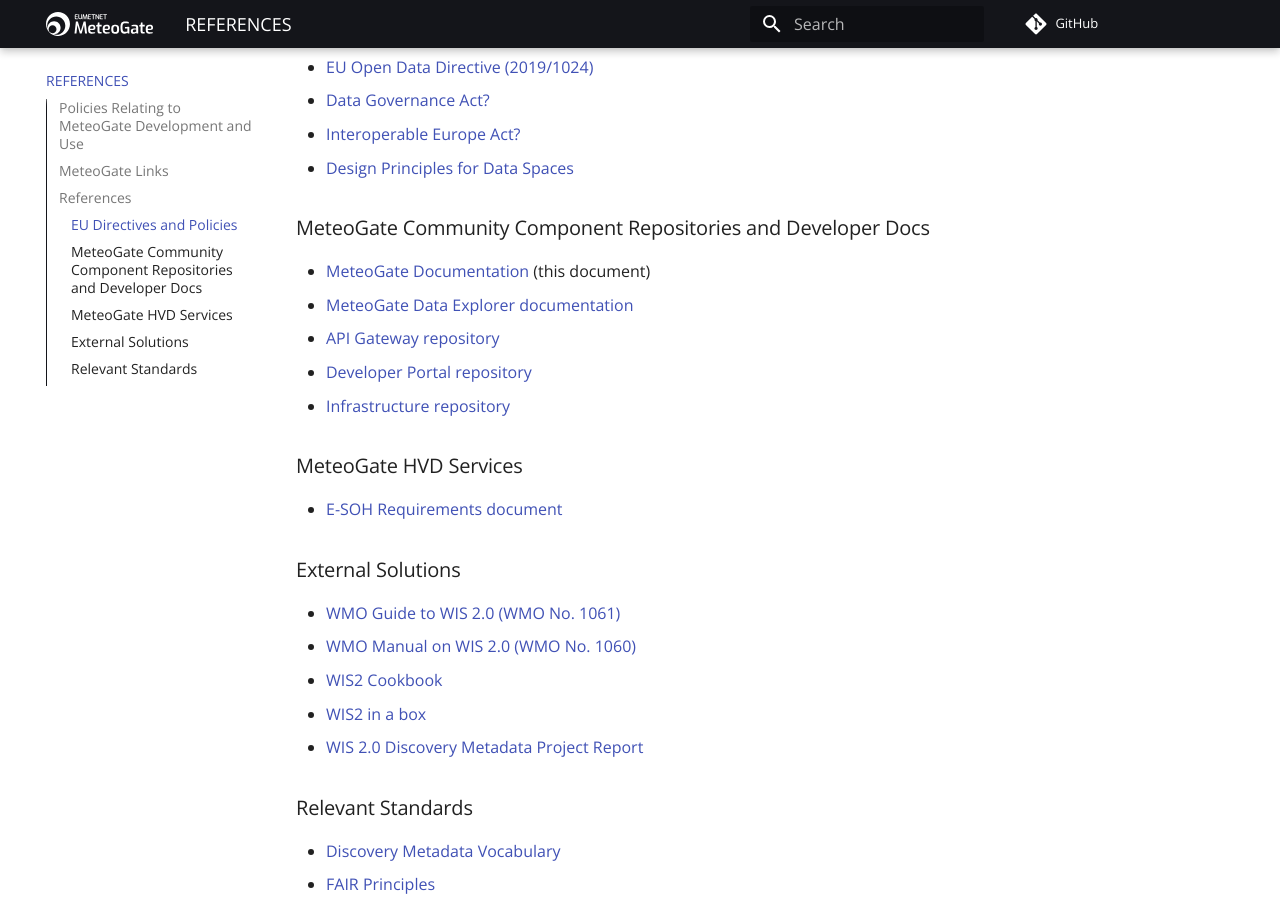
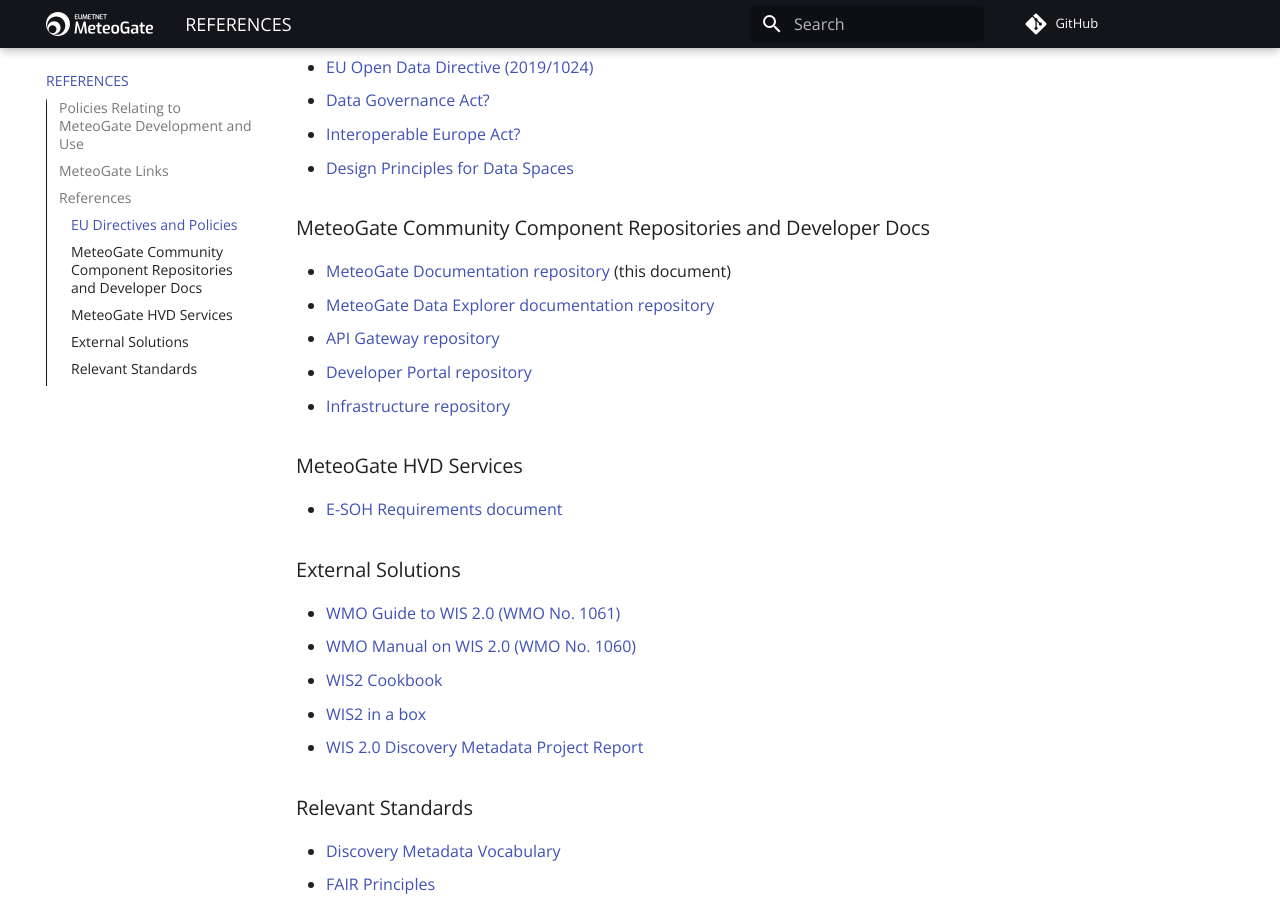
Before and after one commit to EUMETNET/meteogate-documentation, an MkDocs documentation site: the page built from docs/references.md, in a window 1280 px wide and 900 px high, scrolled down 1664 px. Built offline with MkDocs 1.6.1 and Material for MkDocs 9.7.7, drawn with Linux system fonts in a browser that asks for light colours; comment, search, counter and statistics services are not loaded.

Commit message:
Update references.md

```diff
--- a/docs/references.md
+++ b/docs/references.md
@@ -53,8 +53,8 @@ This section lists useful references related to MeteoGate.
 
 ### MeteoGate Community Component Repositories and Developer Docs
 
-  - [MeteoGate Documentation](https://github.com/EUMETNET/meteogate-documentation) (this document)
-  - [MeteoGate Data Explorer documentation](https://github.com/EUMETNET/meteogate-documentation)
+  - [MeteoGate Documentation repository](https://github.com/EUMETNET/meteogate-documentation) (this document)
+  - [MeteoGate Data Explorer documentation repository]()
   - [API Gateway repository](https://github.com/EURODEO/api-management-tool-poc)
   - [Developer Portal repository](https://github.com/EURODEO/Dev-portal)
   - [Infrastructure repository](https://github.com/EURODEO/femdi-gateway-iac)
```
